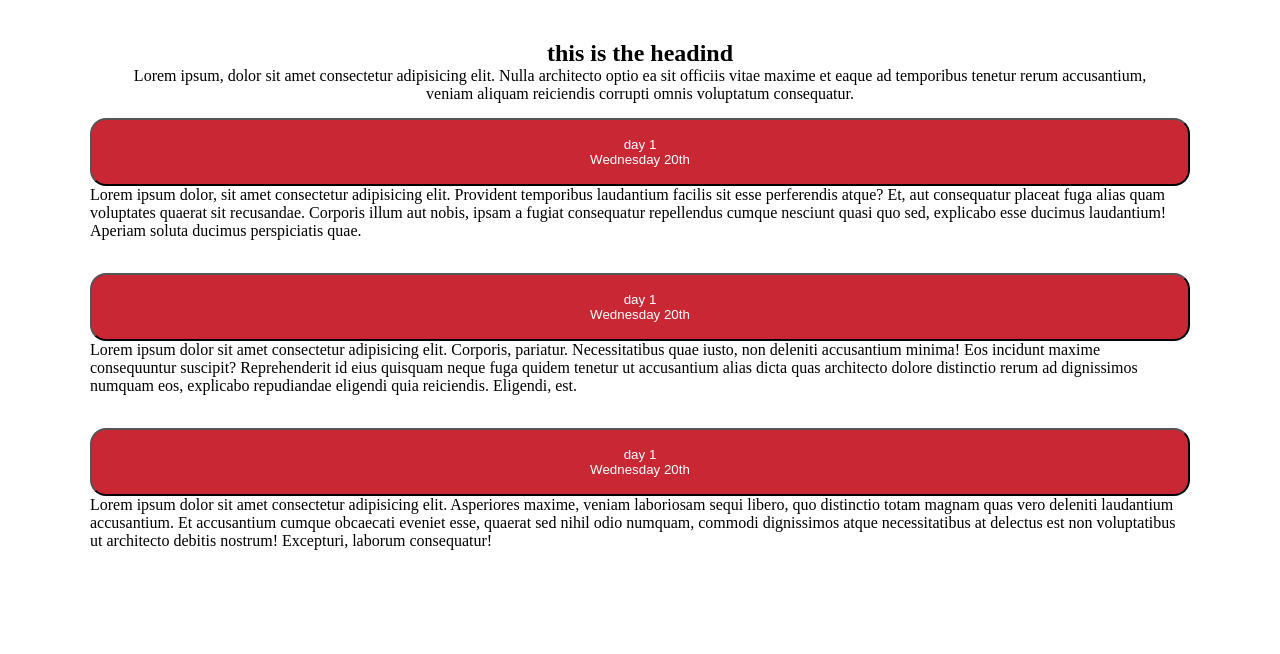
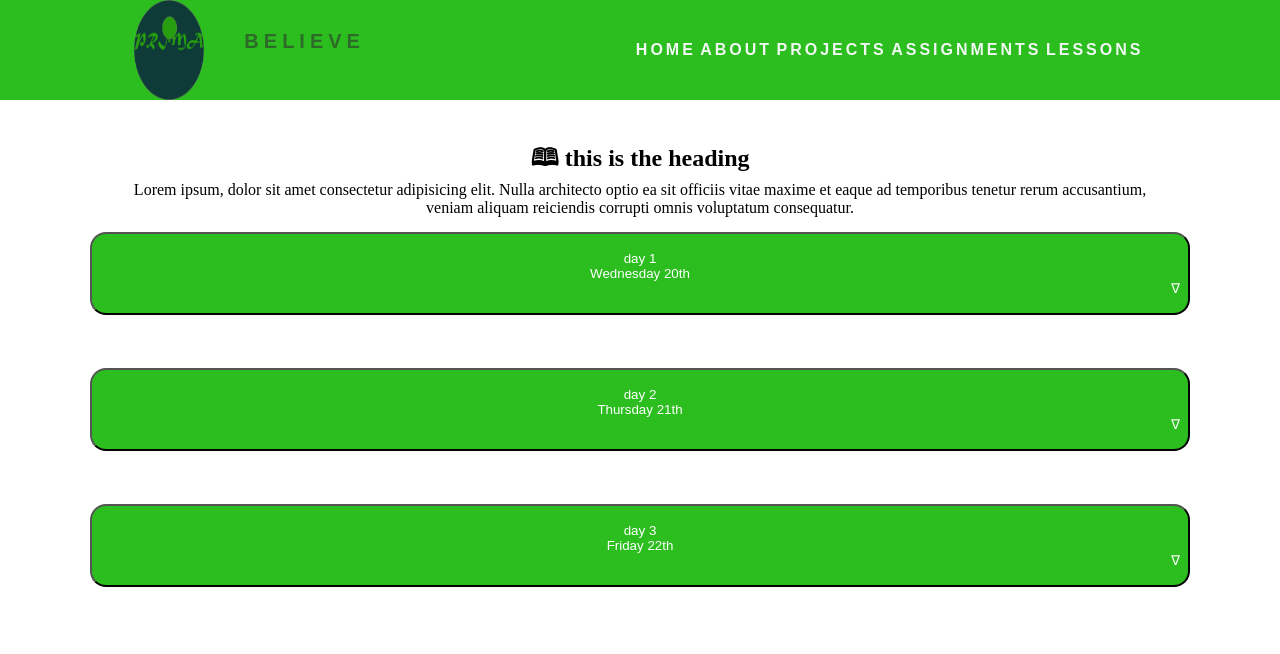
Before and after one commit to cov3nant/portfolio, a plain HTML site: page notes.html in a window 1280 px wide. Drawn offline with Linux system fonts and the light colour scheme.

Commit message:
additions

```diff
--- a/notes.html
+++ b/notes.html
@@ -4,6 +4,7 @@
     <meta charset="UTF-8">
     <meta name="viewport" content="width=device-width, initial-scale=1.0">
     <title>Notes</title>
+    <link rel="stylesheet" href="./style.css">
     <style>
         *{
             padding: 0px;
@@ -21,21 +22,80 @@
             text-align: center;
         }
         .dates{
-            background-color: rgb(202, 39, 53);
+            background-color: rgb(44, 190, 31);
             color: white;
             width: 100%;
             border-radius: 16px;
             padding: 17px;
             margin: auto;
             margin-top: 15px;
+            transition: 0.4s;
+            display: inline-block;
         }
+        .notes{
+            padding: 0px 16px;
+            margin: 10px;
+            background-color: whitesmoke;
+            max-height: 0;
+            overflow: hidden;
+            transition: max-height 0.5s ease-out;
+        }
+        @media screen and (max-width: 768px) {
+    .all {
+      width: 100%;
+      margin: 0;
 
+    }
+  }
+  .dates::after{
+      content: "\1401";
+      padding-left: 100%;
+  }
+
+  .active::after{
+      content: "\1403";
+  }
+  .active,
+  .dates:hover{
+      background-color:rgb(28, 102, 59);
+  }
     </style>
 </head>
 <body>
+    <nav>
+        <div class="logo">
+          <img class="image" src="./IMAGES/Group 2.png" alt="" />
+          <h4 class="logo-text">Believe</h4>
+        </div>
+
+        <ul class="nav-links">
+          <li>
+            <a href="index.html">HOME</a>
+          </li>
+          <li>
+            <a href="#">ABOUT</a>
+          </li>
+          <li>
+            <a href="#">PROJECTS</a>
+          </li>
+          <li>
+            <a href="./assignment.html">ASSIGNMENTS</a>
+          </li>
+          <li>
+            <a href="./notes.html">LESSONS</a>
+          </li>
+        </ul>
+
+        <div class="burger">
+          <div class="line1"></div>
+          <div class="line2"></div>
+          <div class="line3"></div>
+        </div>
+      </nav>
+
     <div class="all">
         <div class="heading">
-            <h2> this is the headind</h2>
+            <h2> &#x1f56e; this is the heading</h2>
             <p>Lorem ipsum, dolor sit amet consectetur adipisicing elit. Nulla architecto optio ea sit officiis vitae maxime et eaque ad temporibus tenetur rerum accusantium, veniam aliquam reiciendis corrupti omnis voluptatum consequatur.</p>
         </div>
 
@@ -51,9 +111,9 @@
 
         <br>
         <button class="dates">
-            day 1
+            day 2
             <br>
-            Wednesday 20th
+            Thursday 21th
         </button>
             <div class="notes">
                 <p>Lorem ipsum dolor sit amet consectetur adipisicing elit. Corporis, pariatur. Necessitatibus quae iusto, non deleniti accusantium minima! Eos incidunt maxime consequuntur suscipit? Reprehenderit id eius quisquam neque fuga quidem tenetur ut accusantium alias dicta quas architecto dolore distinctio rerum ad dignissimos numquam eos, explicabo repudiandae eligendi quia reiciendis. Eligendi, est.</p>
@@ -62,9 +122,9 @@
 
         <br>
         <button class="dates">
-            day 1
+            day 3
             <br>
-            Wednesday 20th
+            Friday 22th
         </button>
             <div class="notes">
                 <p>Lorem ipsum dolor sit amet consectetur adipisicing elit. Asperiores maxime, veniam laboriosam sequi libero, quo distinctio totam magnam quas vero deleniti laudantium accusantium. Et accusantium cumque obcaecati eveniet esse, quaerat sed nihil odio numquam, commodi dignissimos atque necessitatibus at delectus est non voluptatibus ut architecto debitis nostrum! Excepturi, laborum consequatur!</p>
@@ -72,5 +132,24 @@
             </div>
 
     </div>
+
+
+    <script>
+        var acc = document.getElementsByClassName("dates");
+        var i;
+
+        for (i = 0; i < acc.length; i++) {
+            acc[i].addEventListener("click", function(){
+                this.classList.toggle("active");
+                var panel = this.nextElementSibling;
+                if (panel.style.maxHeight) {
+                    panel.style.maxHeight = null;
+                } else{
+                    panel.style.maxHeight = panel.scrollHeight + "px";
+                }
+            });
+        }
+    </script>
+    <script src="./app.js"></script>
 </body>
 </html>
--- a/style.css
+++ b/style.css
@@ -13,7 +13,7 @@
     font-family: "Poppins", sans-serif;
   }
   .logo {
-    color: rgb(48, 133, 81);
+    color: rgb(46, 107, 41);
     text-transform: uppercase;
     letter-spacing: 5px;
     font-size: 20px;
@@ -84,7 +84,7 @@
       right: 0px;
       height: 92vh;
       top: 8vh;
-      background-color: rgb(38, 150, 94);
+      background-color: rgb(44, 190, 31);
       display: flex;
       flex-direction: column;
       align-items: center;
```
Also changed, not shown: assignment.html (+32 -0 lines), assignment1.html (+32 -0 lines).
